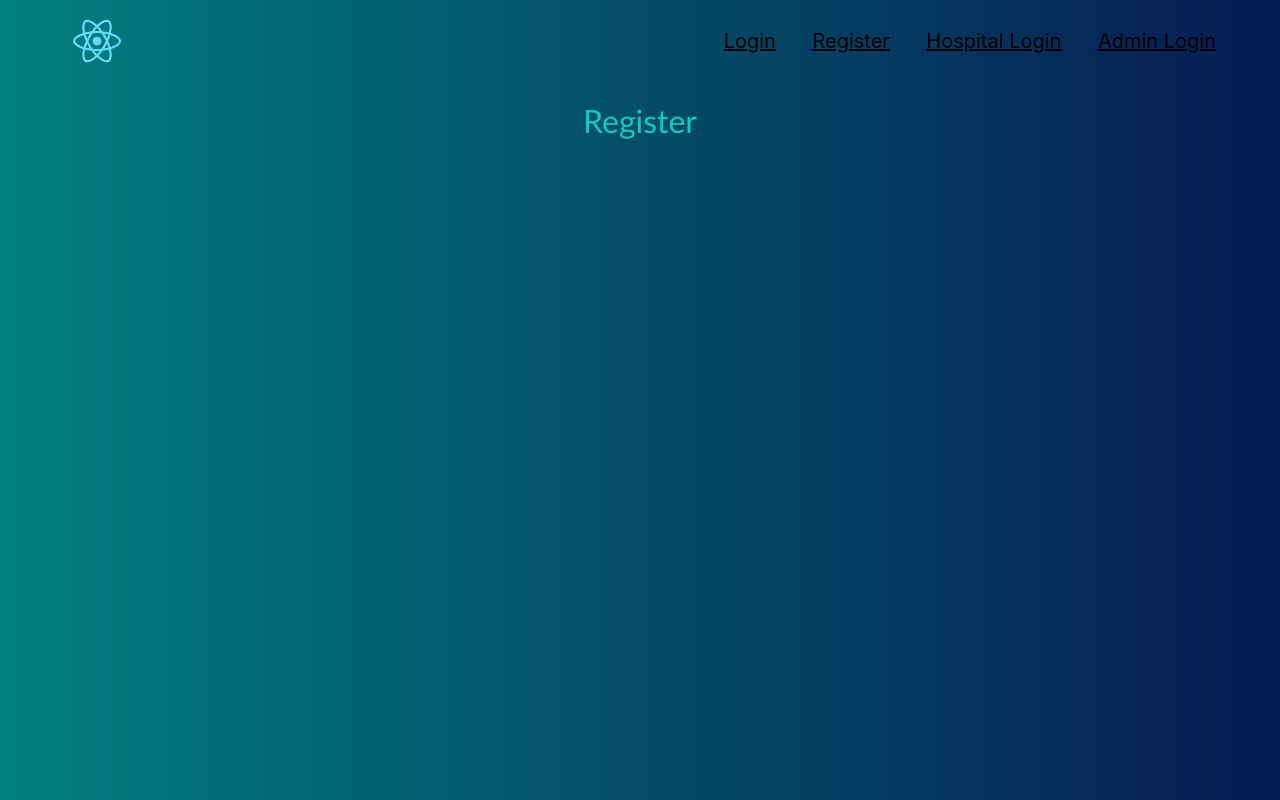
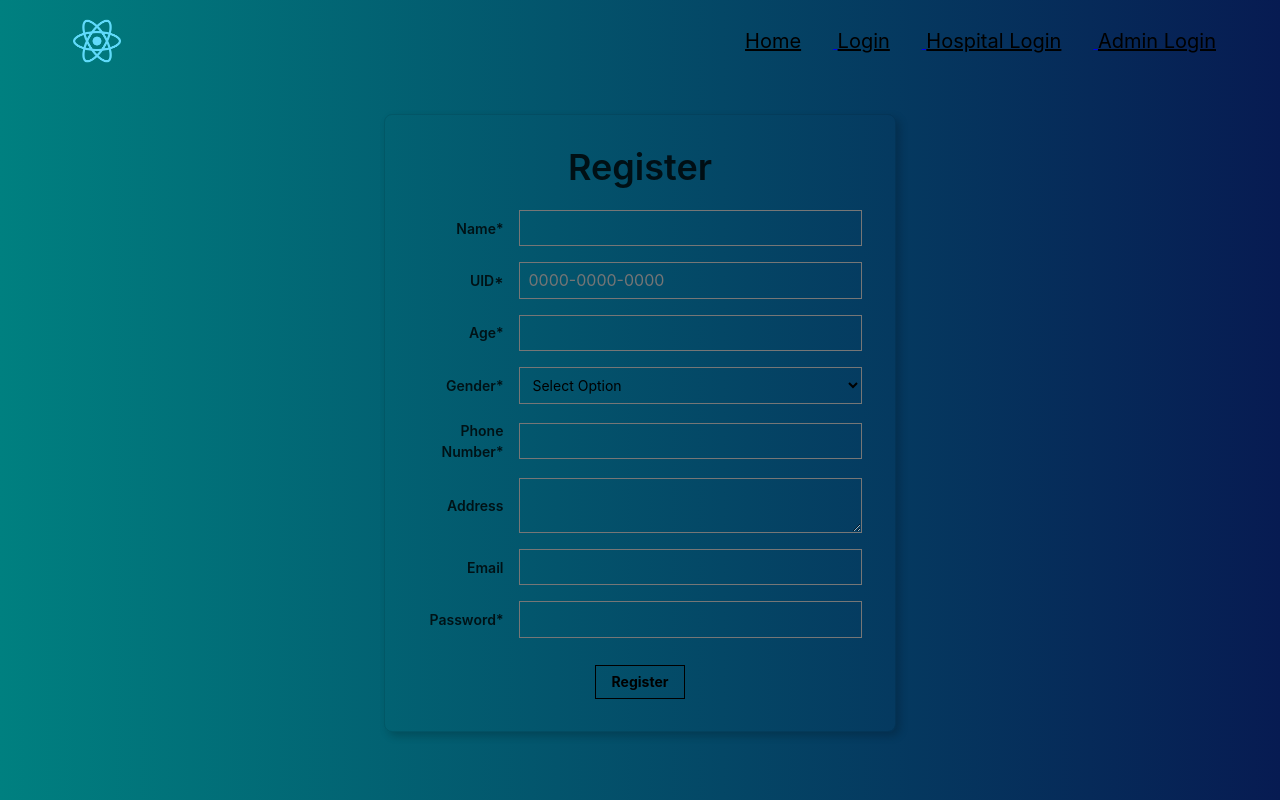
Before and after one commit to mohit0305/CoHeal, a React (Create React App) app: page /Register in a window 1280 px wide. Built offline with nearby package versions, Linux system fonts and the light colour scheme.

Commit message:
register page

```diff
--- a/src/App.js
+++ b/src/App.js
@@ -12,13 +12,12 @@ class App extends React.Component {
   constructor(){
     super();
     this.state={
-      currentRoute: 'Home'
+      currentRoute: window.location.pathname
     }
   }
   onRouteChange = (route) =>{
-    this.setState({currentRoute: route})
+    this.setState({currentRoute: route});
   }
-
 
   render(){
     return(
@@ -26,22 +25,22 @@ class App extends React.Component {
         <Router>
           <div>
             <nav className='dt w-100 border-box pa2 ph5-ns'>
-              <Link to="/" onClick={() => this.onRouteChange('Home')}><img className='dtc v-mid link dim pa2 pointer w-25' style={{ height: 50, width: 50 }} alt='logo 'src={logo}/> </Link>
+              <Link to="/" onClick={() => this.onRouteChange('/')}><img className='dtc v-mid link dim pa2 pointer w-25' style={{ height: 50, width: 50 }} alt='logo 'src={logo}/> </Link>
               <div className='dtc v-mid w-75 tr'>
                 {
-                  this.state.currentRoute !== 'Home'? <Link to="/" onClick={() => this.onRouteChange('Home')}> <p className='link dim black underline f4-ns dib mr3 mr4-ns pointer'>Home</p></Link>
+                  this.state.currentRoute !== '/'? <Link to="/" onClick={() => this.onRouteChange('/')}> <p className='link dim black underline f4-ns dib mr3 mr4-ns pointer'>Home</p></Link>
                   : <span/>
                 }{
-                  this.state.currentRoute !== 'Login'? <Link to="/Login" onClick={() => this.onRouteChange('Login')}> <p className='link dim black underline f4-ns dib mr3 mr4-ns pointer'>Login</p></Link>
+                  this.state.currentRoute !== '/Login'? <Link to="/Login" onClick={() => this.onRouteChange('/Login')}> <p className='link dim black underline f4-ns dib mr3 mr4-ns pointer'>Login</p></Link>
                   : <span/>
                 }{
-                  this.state.currentRoute !== 'Register'? <Link to="/Register" onClick={() => this.onRouteChange('Register')}> <p className='link dim black underline f4-ns dib mr3 mr4-ns pointer'>Register</p></Link>
+                  this.state.currentRoute !== '/Register'? <Link to="/Register" onClick={() => this.onRouteChange('/Register')}> <p className='link dim black underline f4-ns dib mr3 mr4-ns pointer'>Register</p></Link>
                   : <span/>
                 }{
-                  this.state.currentRoute !== 'HLogin'? <Link to="/HLogin" onClick={() => this.onRouteChange('HLogin')}> <p className='link dim black underline f4-ns dib mr3 mr4-ns pointer'>Hospital Login</p></Link>
+                  this.state.currentRoute !== '/HLogin'? <Link to="/HLogin" onClick={() => this.onRouteChange('/HLogin')}> <p className='link dim black underline f4-ns dib mr3 mr4-ns pointer'>Hospital Login</p></Link>
                   : <span/>
                 }{
-                  this.state.currentRoute !== 'ALogin'? <Link to="/ALogin" onClick={() => this.onRouteChange('ALogin')}> <p className='link dim black underline f4-ns dib pointer'>Admin Login</p></Link>
+                  this.state.currentRoute !== '/ALogin'? <Link to="/ALogin" onClick={() => this.onRouteChange('/ALogin')}> <p className='link dim black underline f4-ns dib pointer'>Admin Login</p></Link>
                   : <span/>
                 }
               </div>
--- a/src/components/Register.js
+++ b/src/components/Register.js
@@ -1,11 +1,149 @@
 import React from 'react';
-function Register(){
 
-    return(
-        <div>
-            <h1>Register</h1>
-        </div>
-    );
+class Register extends React.Component {
+	constructor(props){
+		super(props);
+		this.state ={
+			name: '',
+			uid: 0,
+			age: 0,
+			gender: '',
+			phno: 0,
+			address: '',
+			email: '',
+			password: '',
+		}
+	}
+	onNameChange = (event) =>{this.setState({name: event.target.value})}
+	onUIDChange = (event) =>{this.setState({uid: event.target.value})}
+	onAgeChange = (event) =>{this.setState({age: event.target.value})}
+	onGenderChange = (event) =>{this.setState({gender: event.target.value})}
+	onNumberChange = (event) =>{this.setState({phno: event.target.value})}
+	onAddressChange = (event) =>{this.setState({address: event.target.value})}
+	onEmailChange = (event) =>{this.setState({email: event.target.value})}
+	onPasswordChange = (event) =>{this.setState({password: event.target.value})}
 
+	onSubmitRegister = ()=>{
+		fetch('', {
+			method: 'post',
+			headers: {'Content-Type': 'application/json'},
+			body: JSON.stringify({
+				name: this.state.name,
+				uid: this.state.uid,
+				age: this.state.age,
+				gender: this.state.gender,
+				phno: this.state.phno,
+				address: this.state.address,
+				email: this.state.email,
+				password: this.state.password,
+			})
+		}).then(response => response.json())
+		.then(user => {
+			if(user){
+				this.props.loadUser(user);
+				this.props.onRouteChange('home');
+			}
+		})
+		console.log(this.state)
+	}
+	render(){
+		return(
+			<article className="br3 ba b--black-10 mv4 w-100 w-75-m w-75-l mw6 shadow-5 center">
+				<main className="pa4 black-80">
+					<div className="measure">
+						<fieldset id="sign_up" className="ba b--transparent ph0 mh0">
+							<legend className="f2 fw6 ph0 mh0">Register</legend>
+							<div className="flex items-center mt3">
+								<label className="tr w-20 db fw6 lh-copy f6" htmlFor="name">Name*</label>
+								<input
+									className="pa2 input-reset ba bg-transparent hover-bg-black hover-white w-80 ml3"
+									type="text"
+									name="name"
+									id="name"
+									onChange={this.onNameChange}
+								/>
+							</div><div className="flex items-center mt3">
+								<label className="tr w-20 db fw6 lh-copy f6" htmlFor="uid">UID*</label>
+								<input
+									className="pa2 input-reset ba bg-transparent hover-bg-black hover-white w-80 ml3"
+									type="number"
+									name="uid"
+									id="uid"
+									placeholder="0000-0000-0000"
+									onChange={this.onUIDChange}
+								/>
+							</div>
+							<div className="flex items-center mt3">
+								<label className="tr w-20 db fw6 lh-copy f6" htmlFor="age">Age*</label>
+								<input
+									className="pa2 input-rese ba bg-transparent hover-bg-black hover-white w-80 ml3"
+									type="number"
+									name="age"
+									id="age"
+									onChange={this.onAgeChange}
+								/>
+							</div>
+							<div className="flex items-center mt3">
+							<label className="tr w-20 db fw6 lh-copy f6" htmlFor="gender">Gender*</label>
+								<select
+									className="pa2 f6 input-rese ba bg-transparent hover-bg-black hover-white w-80 ml3"
+									id="gender"
+									name="gender"
+									onChange={this.onGenderChange}>
+										<option disabled selected value="">Select Option</option>
+										<option value="Male">Male</option>
+										<option value="Female">Female</option>
+										<option value="Other">Other</option>
+								</select>
+							</div>
+							<div className="flex items-center mt3">
+								<label className="tr w-20 db fw6 lh-copy f6" htmlFor="number">Phone Number*</label>
+								<input
+									className="pa2 input-reset ba bg-transparent hover-bg-black hover-white w-80 ml3"
+									type="number"
+									name="number"
+									id="number"
+									onChange={this.onNumberChange}
+								/>
+							</div>
+							<div className="flex items-center mt3">
+								<label className="tr w-20 db fw6 lh-copy f6" htmlFor="address">Address</label>
+								<textarea
+									className="pa2 input-rese ba bg-transparent hover-bg-black hover-white w-80 ml3"
+									id="address"
+									name="address"
+									onChange={this.onAddressChange}></textarea>
+							</div>
+							<div className="flex items-center mt3">
+								<label className="tr w-20 db fw6 lh-copy f6" htmlFor="email-address">Email</label>
+								<input
+									className="pa2 input-reset ba bg-transparent hover-bg-black hover-white w-80 ml3"
+									type="email"
+									name="email-address"
+									id="email-address"
+									onChange={this.onEmailChange}
+								/>
+							</div>
+							<div className="flex items-center mv3">
+								<label className="tr w-20 db fw6 lh-copy f6" htmlFor="password">Password*</label>
+								<input
+									className="b pa2 input-reset ba bg-transparent hover-bg-black hover-white w-80 ml3"
+									type="password"
+									name="password"
+									id="password"
+									onChange={this.onPasswordChange}
+								/>
+							</div>
+						</fieldset>
+						<div className="">
+							<input
+								onClick={this.onSubmitRegister}
+								className="b ph3 pv2 input-reset ba b--black bg-transparent grow pointer f6 dib" type="submit" value="Register"/>
+						</div>
+					</div>
+				</main>
+			</article>
+		);
+	}
 }
 export default Register;
```
